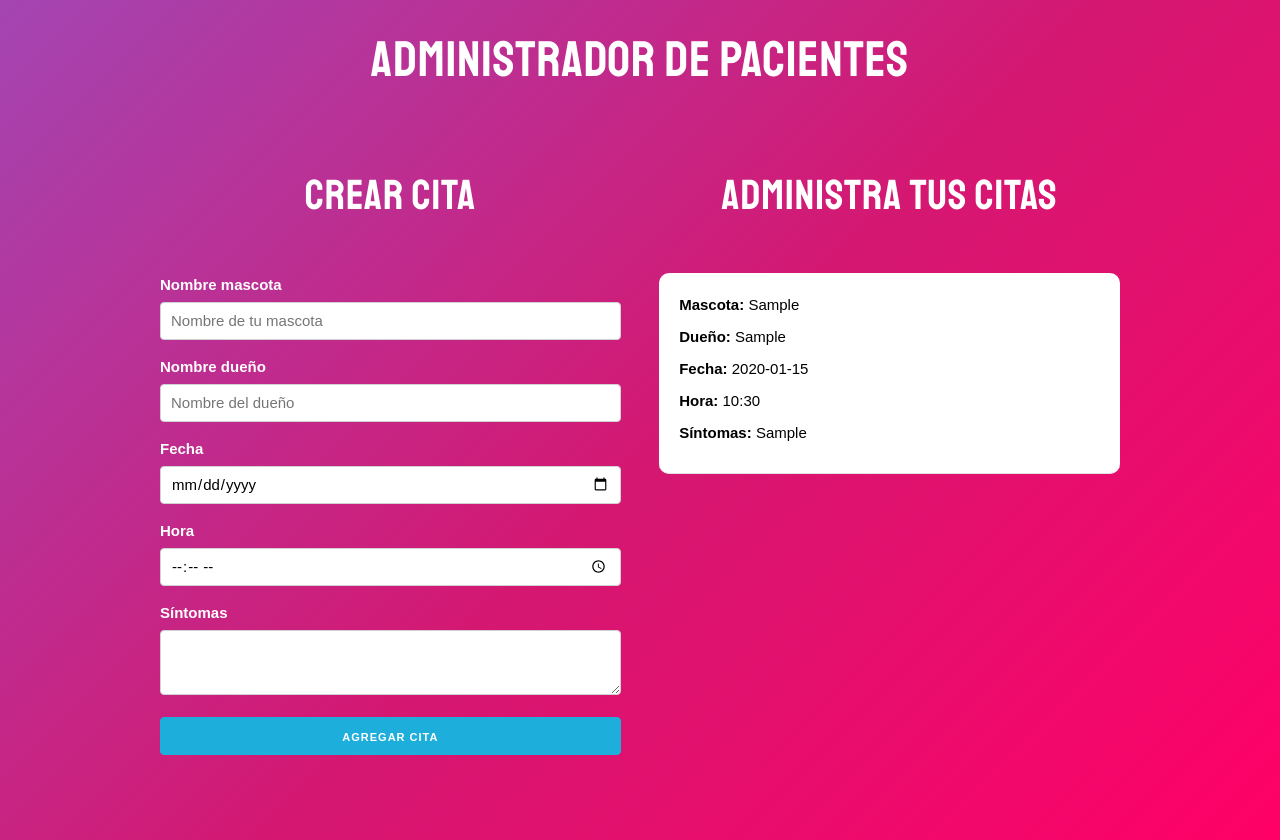
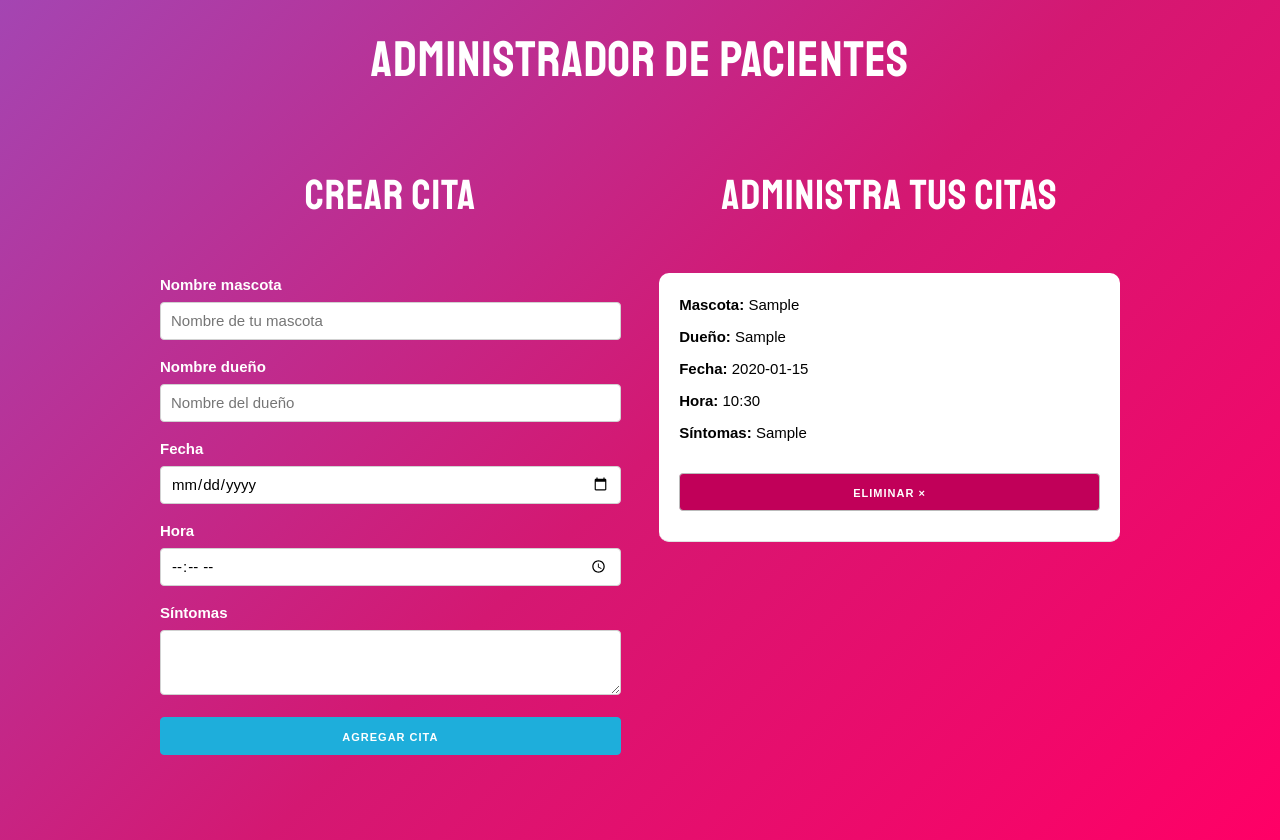
Before and after one commit to RosaIsela31/patients-react-practices, a React (Create React App) app: page / in a window 1280 px wide. Both pictures are taken after typing "Sample", "Sample", "2020-01-15", "10:30", "Sample" into the empty fields and a click on the button "AGREGAR CITA". Built offline with nearby package versions, Linux system fonts and the light colour scheme.

Commit message:
creating a new function in Patients component for delet a appointment

```diff
--- a/src/component/Appointment.js
+++ b/src/component/Appointment.js
@@ -1,7 +1,7 @@
 import React from 'react'
 import '../index.css'
 
-const Appointment = ({ appointment }) => {
+const Appointment = ({ appointment, deleteAppointment }) => {
   return (
     <div className='cita'>
       <p>Mascota: <span>{appointment.pet}</span> </p>
@@ -9,6 +9,11 @@
       <p>Fecha: <span>{appointment.date}</span> </p>
       <p>Hora: <span>{appointment.time}</span> </p>
       <p>Síntomas: <span>{appointment.symptoms}</span> </p>
+
+      <button
+        className='button eliminar u-full-width'
+        onClick={() => deleteAppointment(appointment.id)}
+      >Eliminar &times;</button>
     </div>
    );
 }
--- a/src/component/Patients.js
+++ b/src/component/Patients.js
@@ -12,6 +12,12 @@
       ...allAppointment,
        appoint
     ])
+  }
+
+  // Función que elimina una cita por su id
+  const deleteAppointment = (id) => {
+    const newAppointment = allAppointment.filter(item =>  item.id !== id);
+    setAllAppointment(newAppointment)
   }
 
   return (
@@ -30,6 +36,7 @@
               <Appointment
                 key={item.id}
                 appointment={item}
+                deleteAppointment={deleteAppointment}
               />
               ))}
           </div>
```
